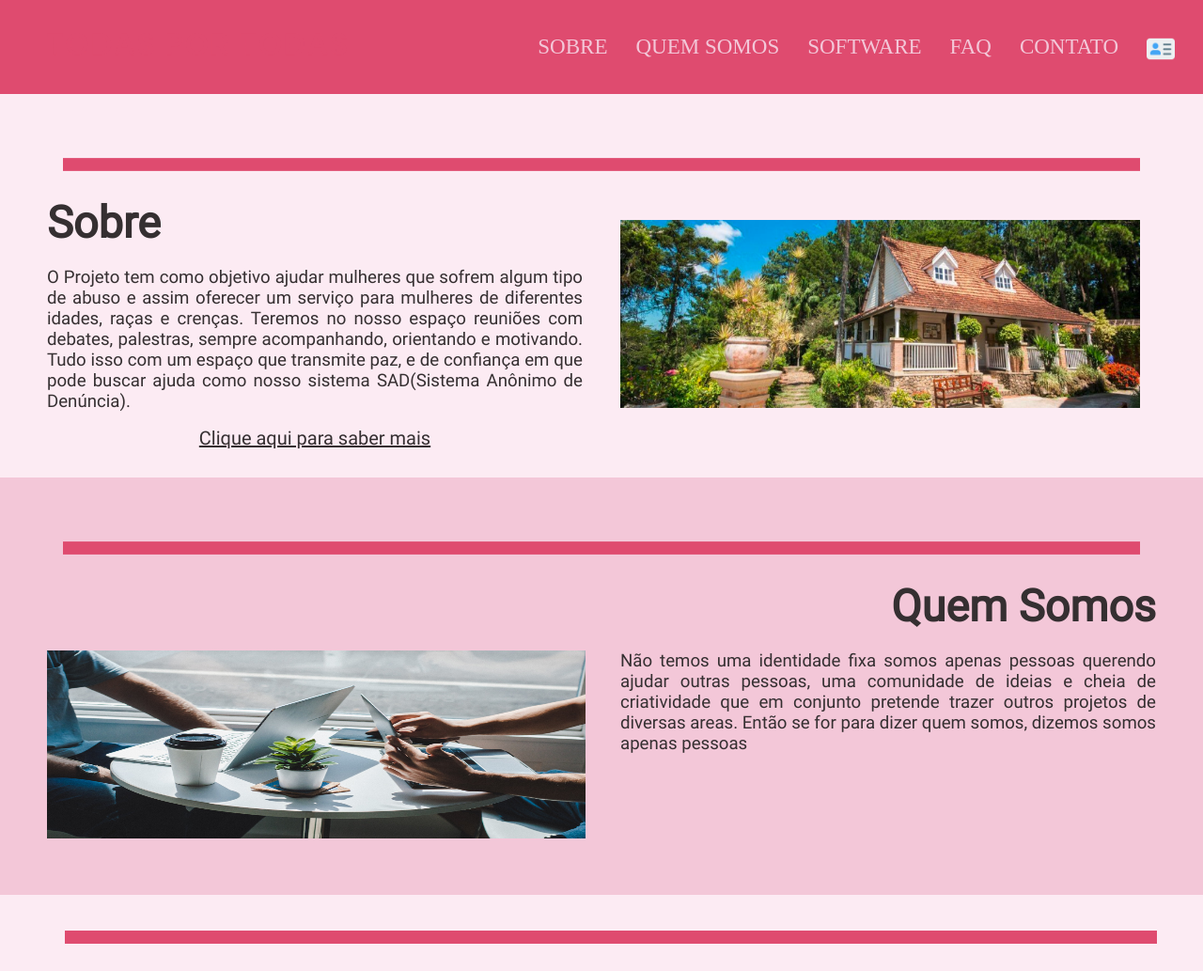
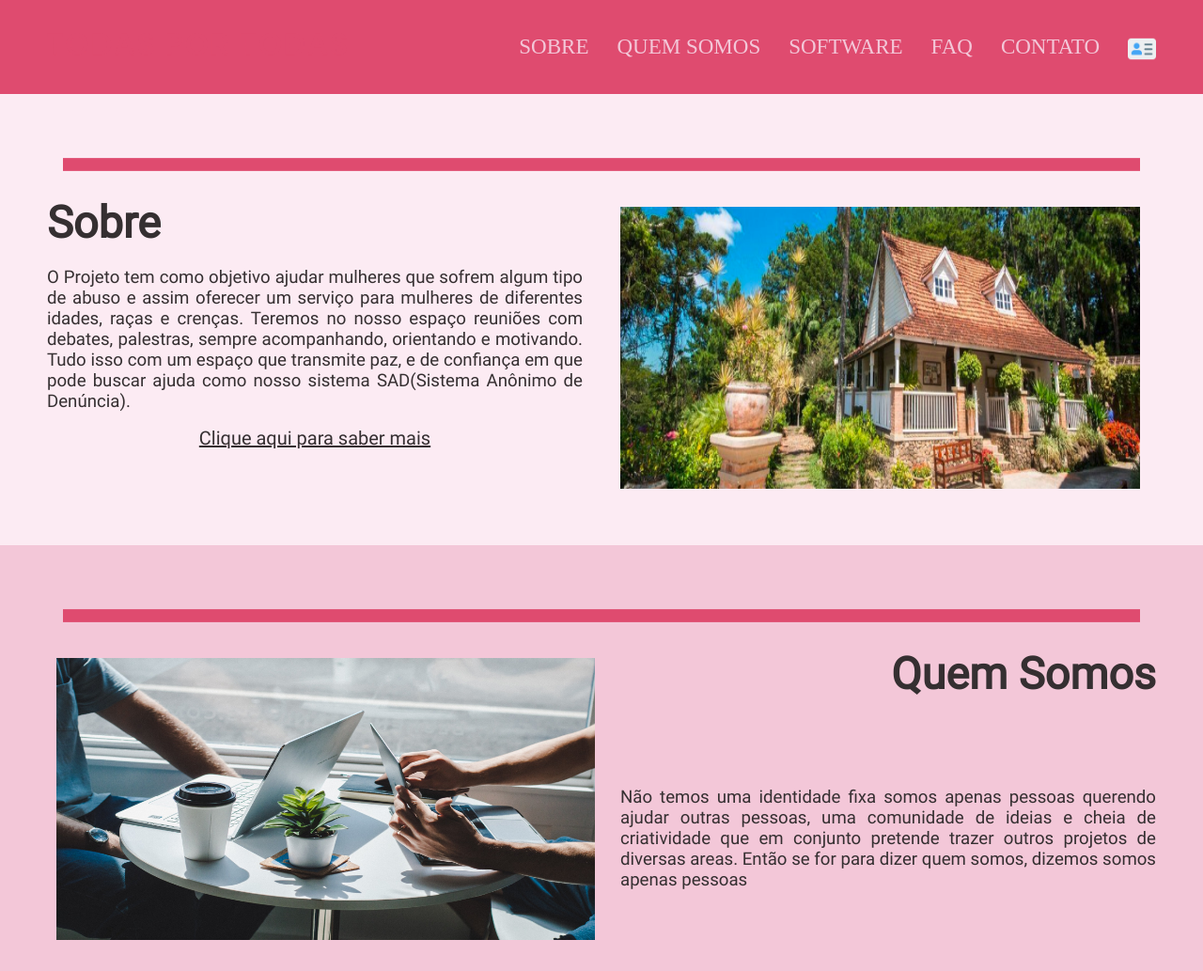
Before and after one commit to Nihagy/demoday, a Django app: page / in a window 1280 px wide. Shown: the top 1033 px of the page at 94% size. Run offline with Django 3.2, Linux system fonts and the light colour scheme.

Commit message:
regular imagens

```diff
--- a/todas_por_todas/static/css/sindex.css
+++ b/todas_por_todas/static/css/sindex.css
@@ -94,16 +94,10 @@
         grid-row: 5;
     }
 
-    /* footer{
-        grid-area: sobre;
-        grid-column: 1/3;
-        grid-row: 6;
-    } */
-
     .img-cl2, .img-cl1{
         margin-top: 20px;
         width: 100%;
-        height: 200px;
+        height: 300px;
     }
 
     #software h3{
@@ -190,7 +184,6 @@
 
     #faq{
         padding: 0;
-        padding-bottom: 20px;
     }
 
     #faq img{
@@ -220,12 +213,9 @@
 
     #faq img.img-cl1{
         grid-column: 1;
-        grid-row: 3/5;
-        /* margin: 100px 20px 0; */
-        margin: auto 20px ;
+        grid-row: 2/5;
+        margin: 30px 20px ;
     }
-
-
 
     #contato{
         padding: 0;
@@ -261,7 +251,7 @@
     #contato img.img-cl2{
         grid-column: 2/3;
         grid-row: 2/5;
-        margin: auto auto 20px;
+        /* margin: auto 20px 20px; */
     }
 
 
@@ -275,7 +265,6 @@
 
 
     #software iframe{
-        margin-left: 50px;
         width: 300px;
         height: 400px;
         margin: auto auto;
@@ -322,7 +311,7 @@
     #sobre img.img-cl2{
         grid-column: 2/3;
         grid-row: 2/5;
-        margin: auto 20px;
+        margin: 30px 20px;
         padding-right: 20px;
     }
 
@@ -351,15 +340,15 @@
         margin: 0 20px 20px;
     }
 
-    /* #quemsomos a{
-        grid-column: 2/3;
-        grid-row: 4;
-    } */
-
     #quemsomos img.img-cl1{
         grid-column: 1;
-        grid-row: 3/4;
-        margin: auto 20px 30px;
+        grid-row: 2/4;
+        margin: 30px 30px 40px;
+        height: 300px;
+    }
+
+    #contato h3{
+        margin-top: 20px;
     }
 
 
@@ -378,27 +367,28 @@
 
     #software{
         padding-left: 30px;
+        padding-bottom: 50px;
     }
 
     #software img{
-        width: 97%;
-        padding-right: 30px;
-        padding-left: 20px;
+        width: 100%;
+        padding-right: 60px;
+        padding-left: 30px;
     }
 
-    #contato img:first-child{
-        width: 97%;
-        padding-left: 30px
+    #software iframe{
+        grid-row: 2/5;
+        width: 350px;
+        height: 500px;
     }
+
 }
 
 
 @media(min-width: 1060px){
 
-
     iframe{
         margin: auto auto;
     }
 
-
 }
--- a/todas_por_todas/static/css/style.css
+++ b/todas_por_todas/static/css/style.css
@@ -246,6 +246,7 @@
     #img-login a{
         position: relative;
         /* margin: 0 auto;  */
+        padding-right: 20px;
     }
 
     #img-login img{
@@ -254,7 +255,7 @@
 
     #menu-logo{
         display: flex;
-        padding: 0;
+        padding: 0 ;
     }
 
     .logo{
@@ -316,7 +317,7 @@
     }
 
     nav ul{
-        padding-right: 20px;
+
         display: flex;
         right: 0;
     }
@@ -325,8 +326,12 @@
         padding-left: 10px;
     }
 
-    nav img{
-        margin-right: 20px;
+    .nav-max{
+        padding-right: 20px;
+    }
+
+    .nav-min{
+        padding-right: 20px;
     }
 
     .fundo-falso{
@@ -374,11 +379,13 @@
 
     .nav-max{
         color: #f3c7d8;
+        padding-right: 60px;
     }
 
     .nav-min{
-        font-size: 20px;
+        padding-right: 60px;
     }
+
 
     .nav-max a{
         font-size: 23px;
@@ -394,7 +401,7 @@
     }
 
     .nav-min a{
-        font-size: 25px;
+        font-size: 20px;
         padding-left: 10px;
     }
 
```
